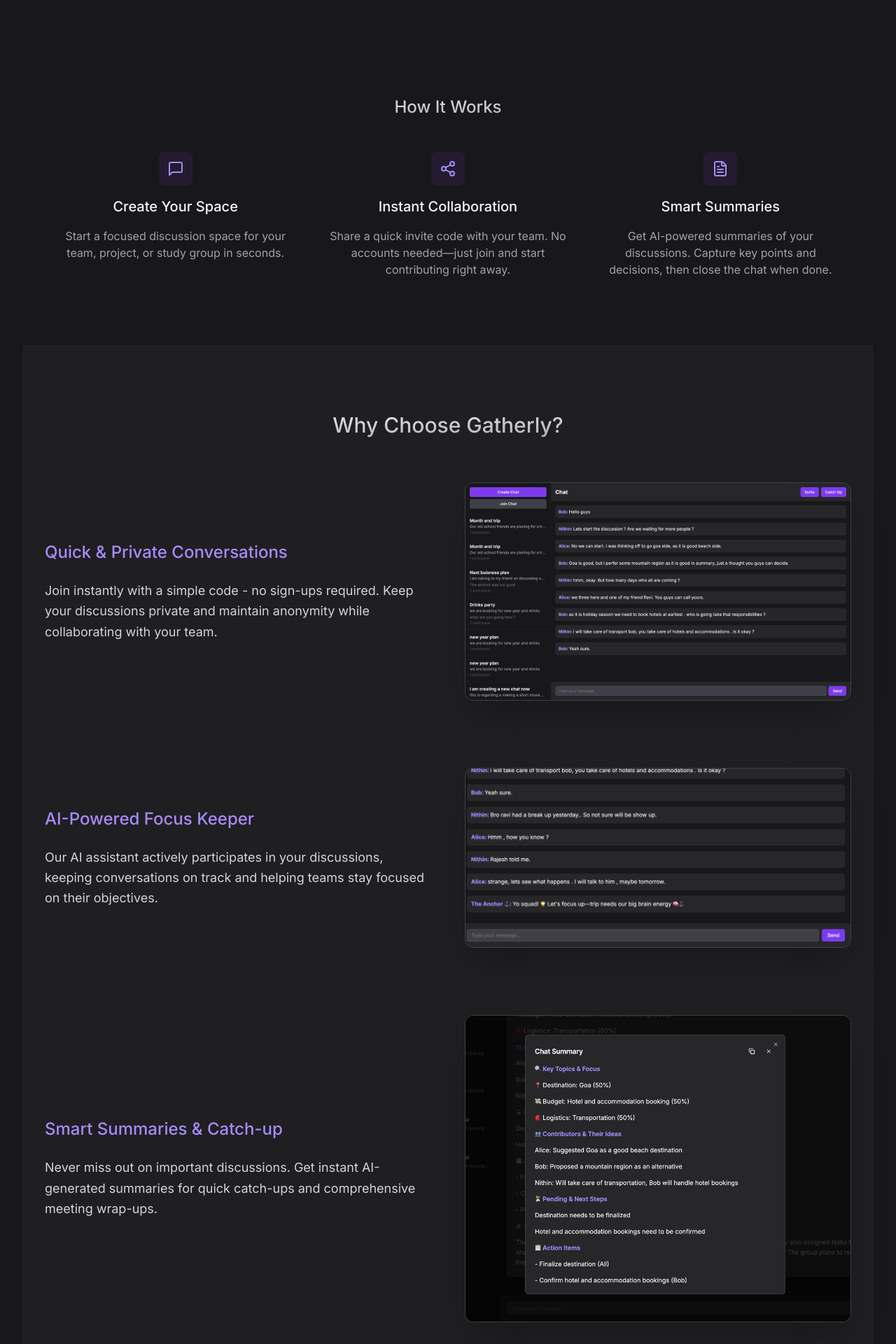
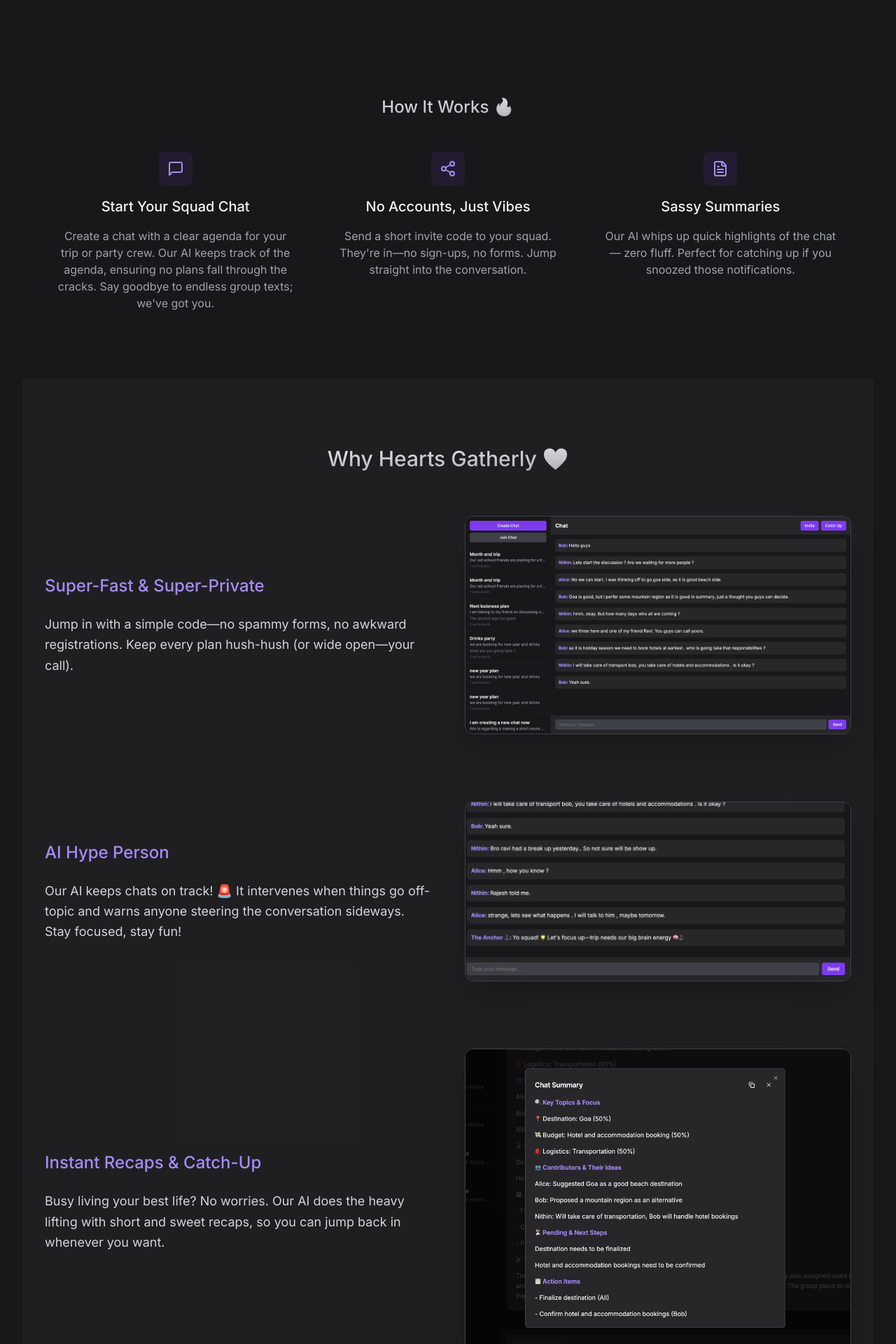
Before and after one commit to nithinag10/getherly-frontend, a Next.js app: page / in a window 1280 px wide. Shown: the part 400-2320 px from the top of the page at 70% size. Built offline with nearby package versions, Linux system fonts and the light colour scheme.

Commit message:
changed landign page

```diff
--- a/app/chat/[id]/page.tsx
+++ b/app/chat/[id]/page.tsx
@@ -64,7 +64,7 @@ export default function ChatPage() {
             prevMessages.map((msg) => [msg.id || msg.tempId || '', msg])
           );
 
-          const reconciledMessages = [...fetchedMessages, anchorMessage].map((msg) =>
+          const reconciledMessages = [...fetchedMessages].map((msg) =>
             existingMessageMap.has(msg.id || '')
               ? { ...existingMessageMap.get(msg.id || ''), ...msg }
               : msg
--- a/components/landing_page.tsx
+++ b/components/landing_page.tsx
@@ -15,10 +15,17 @@ export function LandingPage() {
               <span className="text-lg font-semibold tracking-tight">Gatherly</span>
             </Link>
             <nav className="flex items-center gap-6">
-              <Link href="#pricing" className="text-sm font-medium text-zinc-300 hover:text-zinc-100 transition-colors">
+              <Link
+                href="#pricing"
+                className="text-sm font-medium text-zinc-300 hover:text-zinc-100 transition-colors"
+              >
                 Pricing
               </Link>
-              <Button variant="secondary" className="bg-zinc-800 text-zinc-100 hover:bg-zinc-700" asChild>
+              <Button
+                variant="secondary"
+                className="bg-zinc-800 text-zinc-100 hover:bg-zinc-700"
+                asChild
+              >
                 <Link href="/login">Sign In</Link>
               </Button>
             </nav>
@@ -32,10 +39,11 @@ export function LandingPage() {
         <section className="py-24 space-y-12">
           <div className="max-w-3xl mx-auto text-center space-y-6">
             <h1 className="text-4xl font-medium tracking-tight bg-gradient-to-br from-zinc-100 to-zinc-400 bg-clip-text text-transparent">
-              Conversations with Purpose. Simplified.
+              Plan That Epic Trip or Party — No BS 🏖️🥳
             </h1>
             <p className="text-zinc-400 text-lg">
-              Host focused group chats and let our AI do the tracking, so you can focus on the conversation.
+              Tired of group chats that drag on and go nowhere? Let our AI keep
+              everyone on track, so you can focus on living your best life!
             </p>
             <div className="flex gap-4 justify-center">
               <Button size="lg" className="bg-violet-600 hover:bg-violet-700" asChild>
@@ -46,9 +54,7 @@ export function LandingPage() {
                 className="bg-zinc-700 hover:bg-zinc-600 border border-violet-500/30 text-violet-100"
                 asChild
               >
-                <Link href="#how-it-works">
-                  See How It Works
-                </Link>
+                <Link href="#how-it-works">See How It Works</Link>
               </Button>
             </div>
           </div>
@@ -57,31 +63,42 @@ export function LandingPage() {
         {/* Features section */}
         <section id="how-it-works" className="py-24 space-y-12">
           <h2 className="text-2xl font-medium text-center bg-gradient-to-br from-zinc-100 to-zinc-400 bg-clip-text text-transparent">
-            How It Works
+            How It Works 🔥
           </h2>
           <div className="grid md:grid-cols-3 gap-8 lg:gap-12 max-w-6xl mx-auto px-4">
+            {/* Feature 1 */}
             <div className="space-y-4 text-center">
               <div className="mx-auto w-12 h-12 flex items-center justify-center bg-violet-600/10 rounded-lg">
                 <MessageSquare className="w-6 h-6 text-violet-400" />
               </div>
-              <h3 className="text-xl font-medium text-zinc-100">Create Your Space</h3>
-              <p className="text-zinc-400">Start a focused discussion space for your team, project, or study group in seconds.</p>
+              <h3 className="text-xl font-medium text-zinc-100">Start Your Squad Chat</h3>
+              <p className="text-zinc-400">
+                Create a chat with a clear agenda for your trip or party crew.
+                Our AI keeps track of the agenda, ensuring no plans fall through the cracks.
+                Say goodbye to endless group texts; we&apos;ve got you.
+              </p>
             </div>
-
+            {/* Feature 2 */}
             <div className="space-y-4 text-center">
               <div className="mx-auto w-12 h-12 flex items-center justify-center bg-violet-600/10 rounded-lg">
                 <Share2 className="w-6 h-6 text-violet-400" />
               </div>
-              <h3 className="text-xl font-medium text-zinc-100">Instant Collaboration</h3>
-              <p className="text-zinc-400">Share a quick invite code with your team. No accounts needed—just join and start contributing right away.</p>
+              <h3 className="text-xl font-medium text-zinc-100">No Accounts, Just Vibes</h3>
+              <p className="text-zinc-400">
+                Send a short invite code to your squad. They&apos;re in—no sign-ups,
+                no forms. Jump straight into the conversation.
+              </p>
             </div>
-
+            {/* Feature 3 */}
             <div className="space-y-4 text-center">
               <div className="mx-auto w-12 h-12 flex items-center justify-center bg-violet-600/10 rounded-lg">
                 <FileText className="w-6 h-6 text-violet-400" />
               </div>
-              <h3 className="text-xl font-medium text-zinc-100">Smart Summaries</h3>
-              <p className="text-zinc-400">Get AI-powered summaries of your discussions. Capture key points and decisions, then close the chat when done.</p>
+              <h3 className="text-xl font-medium text-zinc-100">Sassy Summaries</h3>
+              <p className="text-zinc-400">
+                Our AI whips up quick highlights of the chat — zero fluff.
+                Perfect for catching up if you snoozed those notifications.
+              </p>
             </div>
           </div>
         </section>
@@ -90,16 +107,16 @@ export function LandingPage() {
         <section className="py-24 bg-zinc-800/50">
           <div className="max-w-7xl mx-auto px-4 sm:px-6 lg:px-8">
             <h2 className="text-3xl font-medium text-center bg-gradient-to-br from-zinc-100 to-zinc-400 bg-clip-text text-transparent mb-16">
-              Why Choose Gatherly?
+              Why Hearts Gatherly ❤️
             </h2>
 
             {/* Feature 1 */}
             <div className="grid md:grid-cols-2 gap-12 items-center mb-24">
               <div className="space-y-6">
-                <h3 className="text-2xl font-medium text-violet-400">Quick & Private Conversations</h3>
+                <h3 className="text-2xl font-medium text-violet-400">Super-Fast & Super-Private</h3>
                 <p className="text-zinc-300 text-lg leading-relaxed">
-                  Join instantly with a simple code - no sign-ups required. Keep your discussions private
-                  and maintain anonymity while collaborating with your team.
+                  Jump in with a simple code—no spammy forms, no awkward registrations.
+                  Keep every plan hush-hush (or wide open—your call).
                 </p>
               </div>
               <div className="bg-zinc-800 rounded-xl overflow-hidden shadow-2xl border border-zinc-700">
@@ -126,10 +143,10 @@ export function LandingPage() {
                 />
               </div>
               <div className="space-y-6">
-                <h3 className="text-2xl font-medium text-violet-400">AI-Powered Focus Keeper</h3>
+                <h3 className="text-2xl font-medium text-violet-400">AI Hype Person</h3>
                 <p className="text-zinc-300 text-lg leading-relaxed">
-                  Our AI assistant actively participates in your discussions, keeping conversations
-                  on track and helping teams stay focused on their objectives.
+                Our AI keeps chats on track! 🚨 It intervenes when things go off-topic
+                and warns anyone steering the conversation sideways. Stay focused, stay fun!
                 </p>
               </div>
             </div>
@@ -137,10 +154,11 @@ export function LandingPage() {
             {/* Feature 3 */}
             <div className="grid md:grid-cols-2 gap-12 items-center">
               <div className="space-y-6">
-                <h3 className="text-2xl font-medium text-violet-400">Smart Summaries & Catch-up</h3>
+                <h3 className="text-2xl font-medium text-violet-400">Instant Recaps & Catch-Up</h3>
                 <p className="text-zinc-300 text-lg leading-relaxed">
-                  Never miss out on important discussions. Get instant AI-generated summaries
-                  for quick catch-ups and comprehensive meeting wrap-ups.
+                  Busy living your best life? No worries. Our AI does the
+                  heavy lifting with short and sweet recaps, so you can
+                  jump back in whenever you want.
                 </p>
               </div>
               <div className="bg-zinc-800 rounded-xl overflow-hidden shadow-2xl border border-zinc-700">
@@ -160,7 +178,7 @@ export function LandingPage() {
         <section id="pricing" className="py-24">
           <div className="max-w-3xl mx-auto px-4 sm:px-6 lg:px-8">
             <h2 className="text-3xl font-medium text-center bg-gradient-to-br from-zinc-100 to-zinc-400 bg-clip-text text-transparent mb-16">
-              Early Access Pricing
+              Early Access Pricing 💸
             </h2>
 
             <div className="bg-zinc-800/50 rounded-2xl p-8 border border-violet-500/20 shadow-xl">
@@ -176,18 +194,24 @@ export function LandingPage() {
 
               <div className="space-y-4 mb-8">
                 <p className="text-zinc-300">
-                  We&apos;re offering completely free access to early adopters like you who help shape our product.
+                  We&apos;re all about building the next cool thing together, so it&apos;s free
+                  for the ones who shape our vibe. No strings, no cap.
                 </p>
                 <ul className="space-y-3">
                   {[
                     "Unlimited group chats",
-                    "AI-powered focus keeper",
-                    "Smart meeting summaries",
+                    "AI hype person for planning",
+                    "Sassy chat summaries",
                     "Early access to new features",
-                    "Help shape product roadmap"
+                    "Help steer our product roadmap"
                   ].map((feature) => (
                     <li key={feature} className="flex items-center text-zinc-300">
-                      <svg className="w-5 h-5 text-violet-400 mr-3" fill="none" stroke="currentColor" viewBox="0 0 24 24">
+                      <svg
+                        className="w-5 h-5 text-violet-400 mr-3"
+                        fill="none"
+                        stroke="currentColor"
+                        viewBox="0 0 24 24"
+                      >
                         <path strokeLinecap="round" strokeLinejoin="round" strokeWidth="2" d="M5 13l4 4L19 7" />
                       </svg>
                       {feature}
@@ -201,7 +225,13 @@ export function LandingPage() {
                   <Link href="/register">Get Started Free</Link>
                 </Button>
                 <p className="text-sm text-zinc-400 text-center">
-                  Have feedback? <a href="mailto:nithinag10@gmail.com" className="text-violet-400 hover:underline">Share your thoughts</a>
+                  Wanna chat?{" "}
+                  <a
+                    href="mailto:nithinag10@gmail.com"
+                    className="text-violet-400 hover:underline"
+                  >
+                    Slide into our inbox
+                  </a>
                 </p>
               </div>
             </div>
@@ -217,10 +247,16 @@ export function LandingPage() {
               © {new Date().getFullYear()} Gatherly. All rights reserved.
             </p>
             <nav className="flex gap-6">
-              <Link href="#" className="text-sm text-zinc-400 hover:text-zinc-300 transition-colors">
+              <Link
+                href="#"
+                className="text-sm text-zinc-400 hover:text-zinc-300 transition-colors"
+              >
                 Terms
               </Link>
-              <Link href="#" className="text-sm text-zinc-400 hover:text-zinc-300 transition-colors">
+              <Link
+                href="#"
+                className="text-sm text-zinc-400 hover:text-zinc-300 transition-colors"
+              >
                 Privacy
               </Link>
             </nav>
--- a/package.json
+++ b/package.json
@@ -9,12 +9,14 @@
     "lint": "next lint"
   },
   "dependencies": {
+    "@faker-js/faker": "^9.3.0",
     "@next/font": "^14.2.15",
     "@radix-ui/react-dialog": "^1.1.4",
     "@radix-ui/react-label": "^2.1.1",
     "@radix-ui/react-slot": "^1.1.1",
     "class-variance-authority": "^0.7.1",
     "clsx": "^2.1.1",
+    "faker": "^6.6.6",
     "lucide-react": "^0.469.0",
     "next": "^15.1.3",
     "react": "^19.0.0",
```
Also changed, not shown: components/register-form.tsx (+33 -3 lines), 1 other file (tests, documents, lock files or other folders).
